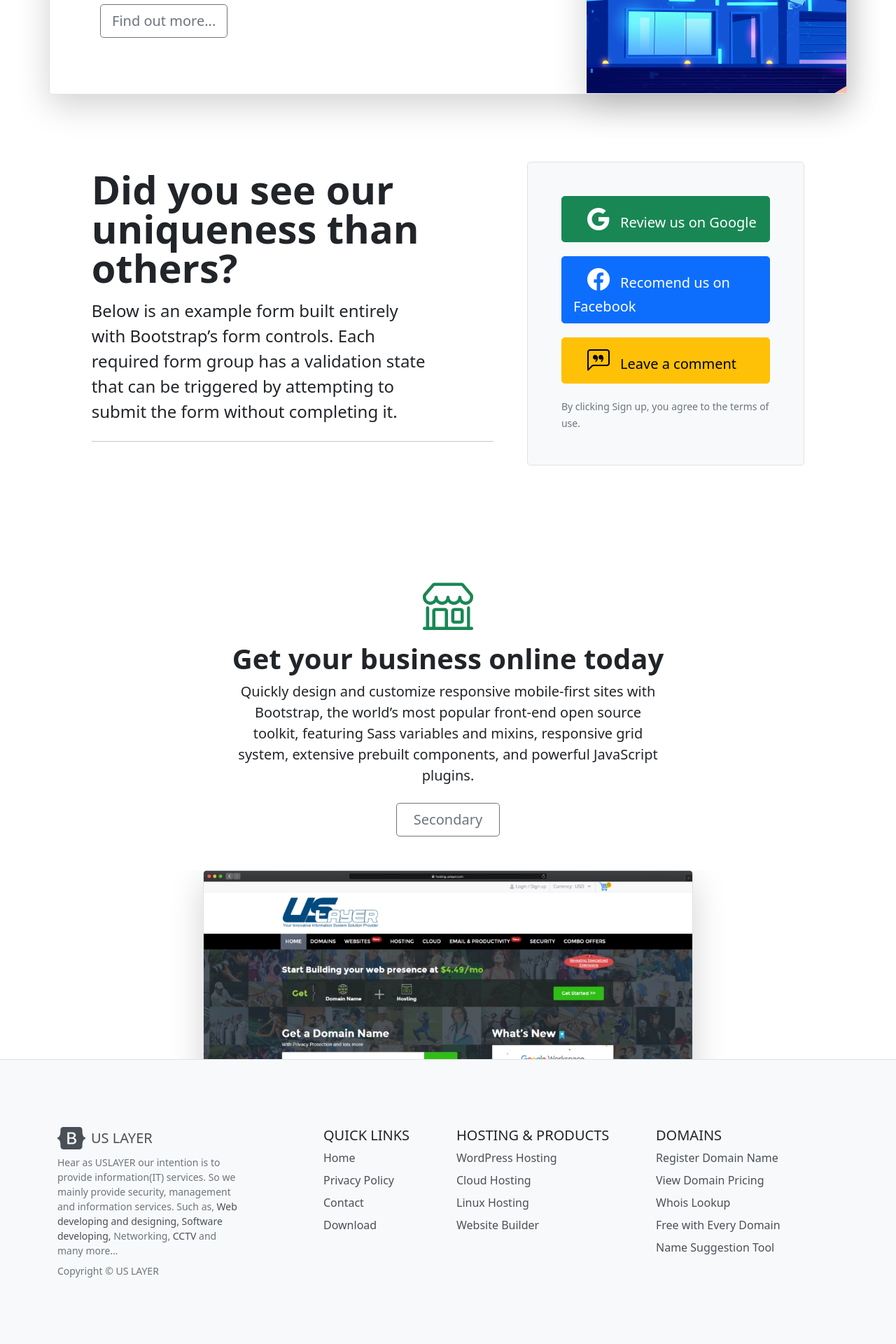
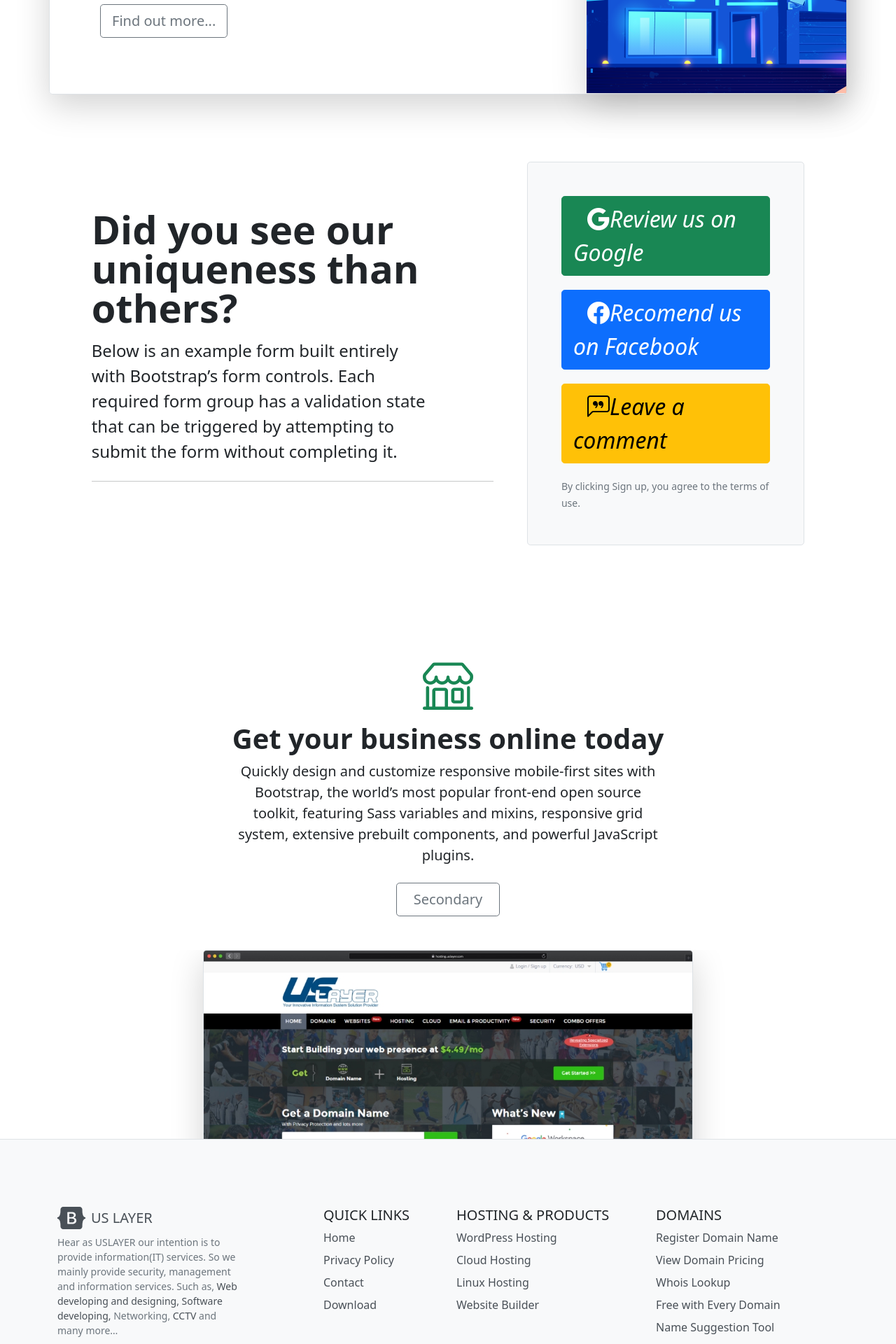
Before and after one commit to uslayer/uslayer.github.io, a Jekyll site: the page built from index.html, in a window 1280 px wide. Shown: the part 1044-2964 px from the top of the page at 70% size. Built offline with Jekyll 4.4.1, drawn with Linux system fonts in a browser that asks for light colours; the list of posts is cut into pages by our own code.

Commit message:
Update index.html

```diff
--- a/index.html
+++ b/index.html
@@ -64,19 +64,19 @@
 
             <a href="" target="_blank">
               <button class="w-100 btn btn-lg btn-success review_btn" type="submit">
-                <i class="bi bi-google"></i> Review us on Google
+                <i class="bi bi-google">Review us on Google</i>
               </button>
             </a>
 
             <a href="" target="_blank">
               <button class="w-100 btn btn-lg btn-primary review_btn" type="submit">
-                <i class="bi bi-facebook"></i> Recomend us on Facebook
+                <i class="bi bi-facebook">Recomend us on Facebook</i>
               </button>
             </a>
 
             <a href="" target="_blank">
               <button class="w-100 btn btn-lg btn-warning review_btn" type="submit">
-                <i class="bi bi-chat-left-quote"></i> Leave a comment
+                <i class="bi bi-chat-left-quote">Leave a comment</i>
               </button>
             </a>
 
```
